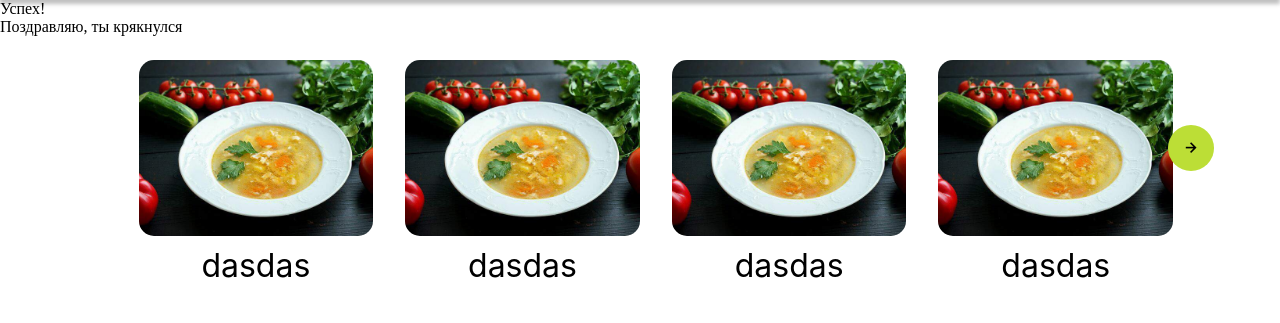
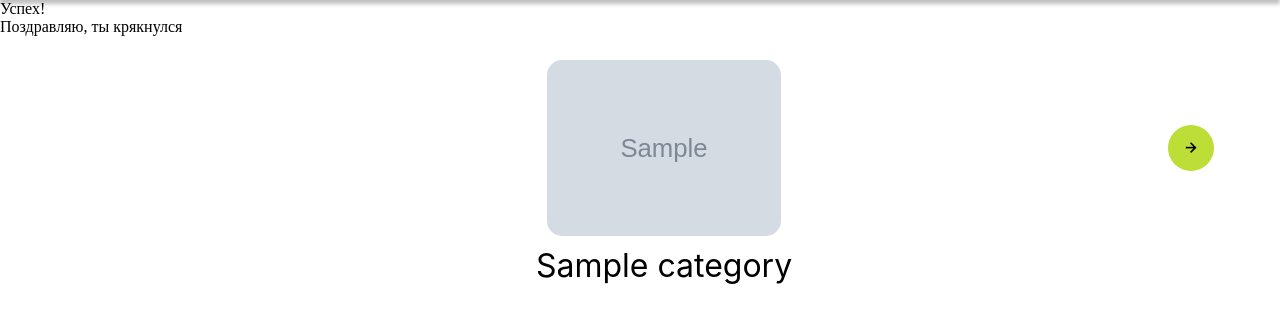
Before and after one commit to CrispyCl/SberMenu, a Flask app: page / in a window 1280 px wide. Shown: the part 100-423 px from the top of the page. Run offline with Flask 3, Linux system fonts and the light colour scheme; tables that the repository leaves empty hold one stand-in row (values such as "Sample post"); grey boxes marked "Sample" are stand-in pictures.

Commit message:
Add categories in index.html

```diff
--- a/server.py
+++ b/server.py
@@ -30,7 +30,9 @@ def index():
         session["order"] = []
     smessage = session["message"]
     session["message"] = dumps(ST_message)
-    return render_template("index.html", message=smessage, order=session["order"])
+    db_sess = db_session.create_session()
+    categories = db_sess.query(Category).all()
+    return render_template("index.html", message=smessage, order=session["order"], categories=categories)
 
 
 @app.route("/create/dish", methods=["GET", "POST"])
--- a/templates/index.html
+++ b/templates/index.html
@@ -6,34 +6,12 @@
 <div class="wrapper">
     <i id="left" class='bx bx-left-arrow-alt'></i>
     <div class="top_container">
+        {% for category in categories %}
         <div class="it">
-            <img class="box" src="/static/img/1.jpg">
-            <h1 class="img_text">dasdas</h1>
+            <img class="box" src="{{ url_for('static', filename=category.image) }}">
+            <h1 class="img_text">{{ category.title }}</h1>
         </div>
-        <div class="it">
-            <img class="box" src="/static/img/1.jpg">
-            <h1 class="img_text">dasdas</h1>
-        </div>
-        <div class="it">
-            <img class="box" src="/static/img/1.jpg">
-            <h1 class="img_text">dasdas</h1>
-        </div>
-        <div class="it">
-            <img class="box" src="/static/img/1.jpg">
-            <h1 class="img_text">dasdas</h1>
-        </div>
-        <div class="it">
-            <img class="box" src="/static/img/1.jpg">
-            <h1 class="img_text">dasdas</h1>
-        </div>
-        <div class="it">
-            <img class="box" src="/static/img/1.jpg">
-            <h1 class="img_text">dasdas</h1>
-        </div>
-        <div class="it">
-            <img class="box" src="/static/img/1.jpg">
-            <h1 class="img_text">dasdas</h1>
-        </div>
+        {% endfor %}
     </div>
     <i id="right" class='bx bx-right-arrow-alt'></i>
 </div>
```
